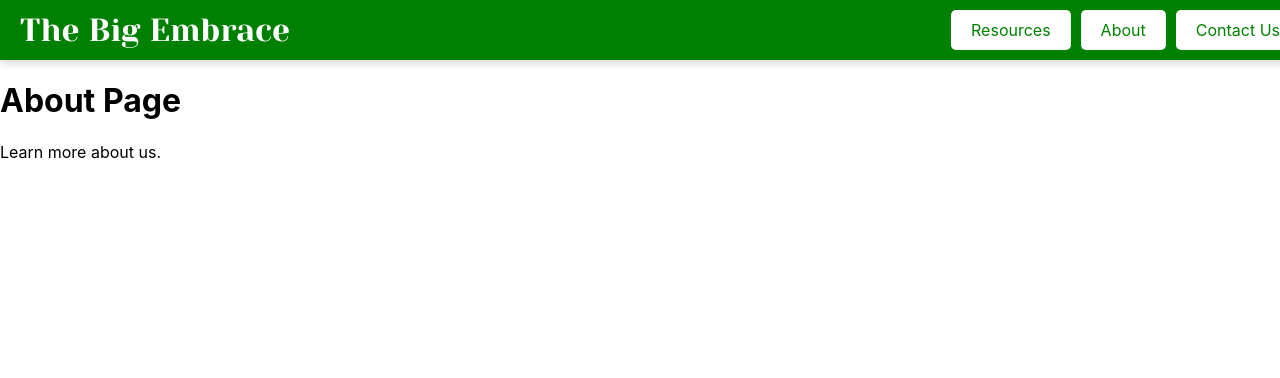
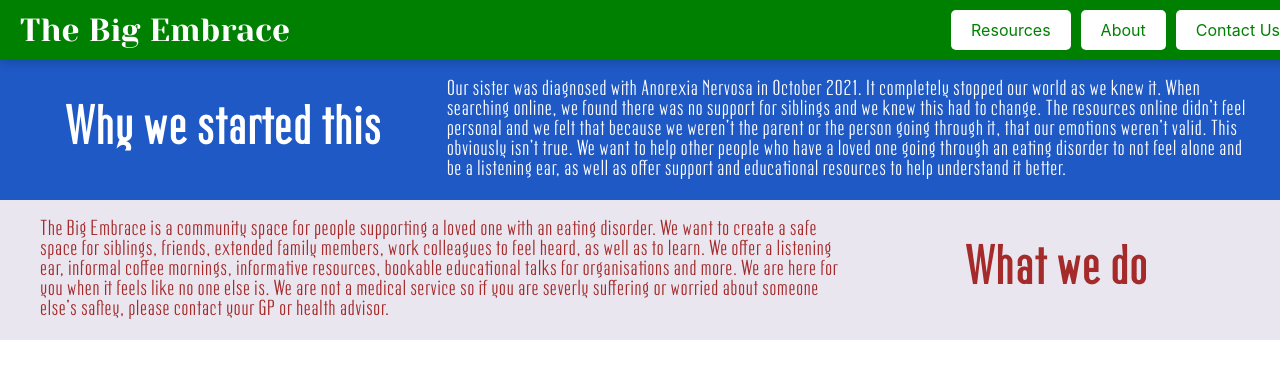
Before and after one commit to pricet2023/BigEmbrace, a React (Create React App) app: page /about in a window 1280 px wide. Shown: the top 378 px of the page. Built offline with nearby package versions, Linux system fonts and the light colour scheme; a web font is replaced by a local one.

Commit message:
started adding content from designs, need to make it look a lot nicer lol

```diff
--- a/src/About.css
+++ b/src/About.css
@@ -1,3 +1,82 @@
+@font-face {
+    font-family: 'Catchy Mager';
+    src: url('./fonts/Mager_Regular.otf') format('truetype');
+}
+
+
 .About {
     padding-top: 60px; /* Adjust this value to match your banner's height */
 }
+
+/* WHY WE STARTED THIS */
+
+.WhyStartedContainer {
+    display: flex;
+    justify-content: space-between;
+    align-items: center;
+    width: 100%;
+    padding: 20px;
+    box-sizing: border-box;
+    font-family: 'Catchy Mager';
+    background-color: #1e59c5;
+    color: white;
+}
+
+.WhyStartedLeft {
+    flex: 1;
+    display: flex;
+    justify-content: center;
+    align-items: center;
+}
+
+.WhyStartedLeft h1 {
+    font-size: 3em;
+    margin: 0;
+}
+
+.WhyStartedRight {
+    flex: 2;
+    padding-left: 20px;
+}
+
+.WhyStartedRight p {
+    margin: 0;
+    font-size: 1.2em;
+}
+
+/* WHAT WE DO */
+
+.WhatWeDoContainer {
+    display: flex;
+    justify-content: space-between;
+    align-items: center;
+    width: 100%;
+    padding: 20px;
+    box-sizing: border-box;
+    font-family: 'Catchy Mager';
+    background-color: #e9e6f0;
+    color: brown
+
+}
+
+.WhatWeDoLeft {
+    flex: 1;
+    display: flex;
+    justify-content: center;
+    align-items: center;
+}
+
+.WhatWeDoLeft h1 {
+    font-size: 3em;
+    margin: 0;
+}
+
+.WhatWeDoRight {
+    flex: 2;
+    padding-left: 20px;
+}
+
+.WhatWeDoRight p {
+    margin: 0;
+    font-size: 1.2em;
+}
--- a/src/About.tsx
+++ b/src/About.tsx
@@ -6,8 +6,37 @@ const About = () => (
   <div>
     <Banner />
     <div className='About'>
-      <h1>About Page</h1>
-      <p>Learn more about us.</p>
+      <div className='WhyStartedContainer'>
+        <div className='WhyStartedLeft'>
+          <h1>Why we started this</h1>
+        </div>
+        <div className='WhyStartedRight'>
+          <p>Our sister was diagnosed with Anorexia Nervosa in October 2021. It completely stopped our world as we knew it.
+            When searching online, we found there was no support for siblings and we knew this had to change. The resources
+            online didn't feel personal and we felt that because we weren't the parent or the person going through it, that
+            our emotions weren't valid. This obviously isn't true. We want to help other people who have a loved one going
+            through an eating disorder to not feel alone and be a listening ear, as well as offer support and educational
+            resources to help understand it better.</p>
+        </div>
+      </div>
+    </div>
+    <div className='WhatWeDoContainer'>
+      <div className='WhyStartedRight'>
+        <p>The Big Embrace is a community space for people supporting a loved one with an eating disorder. We want to create
+          a safe space for siblings, friends, extended family members, work colleagues to feel heard, as well as to learn.
+
+          We offer a listening ear, informal coffee mornings, informative resources, bookable educational talks for
+          organisations and more.
+
+          We are here for you when it feels like no one else is.
+
+          We are not a medical service so if you are severly suffering or worried about someone else's saftey, please contact
+          your GP or health advisor.
+        </p>
+      </div>
+      <div className='WhyStartedLeft'>
+        <h1>What we do</h1>
+      </div>
     </div>
   </div>
 );
--- a/src/Contact.css
+++ b/src/Contact.css
@@ -1,3 +1,18 @@
 .Contact {
     padding-top: 60px; /* Adjust this value to match your banner's height */
+    text-align: center;
+    align-items: center;
+    background-color: green;
+    height: 1000px;
 }
+
+.ContactSquare {
+    width: 200px;
+    height: 200px;
+    border: 1px solid white;
+    background-color: green;
+    color: white;
+    padding: 10px;
+    box-sizing: border-box;
+    margin: 20px;
+  }
--- a/src/Contact.tsx
+++ b/src/Contact.tsx
@@ -8,8 +8,16 @@ const Contact = () => (
   <div>
     <Banner />
     <div className='Contact'>
-      <h1>Contact Us Page</h1>
-      <p>Get in touch with us.</p>
+      <h1>Contact us</h1>
+      <div className='SquareContainer'>
+        <div className='ContactSquare'>
+          <h3 className="square-title">Contact Hours</h3>
+          <p className="square-text">Monday to Friday 8:00am to 22:00pm Saturday and Sunday 9:00am to 17:00am</p>
+        </div>
+        <div className='ContactSquare'>
+          <h3 className="square-title">Get Social</h3>
+        </div>
+      </div>
     </div>
   </div>
 );
--- a/src/Resources.css
+++ b/src/Resources.css
@@ -1,5 +1,25 @@
+@font-face {
+    font-family: 'Catchy Mager';
+    src: url('./fonts/Mager_Regular.otf') format('truetype');
+}
+
 .Resources {
-    padding-top: 60px; /* Adjust this value to match your banner's height */
+    padding-top: 70px;
+    /* Adjust this value to match your banner's height */
     height: 150px;
-    background-color: gray;
+    font-family: 'Catchy Mager';
+    text-align: center;
+    background-color: green;
 }
+
+.ButtonContainer {
+    display: flex;
+    justify-content: center;
+    gap: 200px;
+    /* Adjust the gap as needed */
+}
+
+.ResourceButton {
+    padding: 10px 20px;
+    font-size: 16px;
+  }
--- a/src/Resources.tsx
+++ b/src/Resources.tsx
@@ -6,8 +6,12 @@ const Resources = () => (
   <div>
     <Banner />
     <div className='Resources'>
-      <h1>Resources Page</h1>
-      <p>Here are some resources.</p>
+      <h1>Resources</h1>
+      <div className='ButtonContainer'>
+        <button className='ResourceButton'>Chat Room</button>
+        <button className='ResourceButton'>Resources and Support</button>
+        <button className='ResourceButton'>Book a talk</button>
+      </div>
     </div>
   </div>
 );
```
